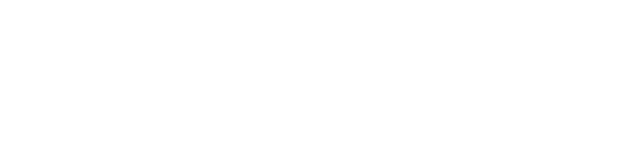
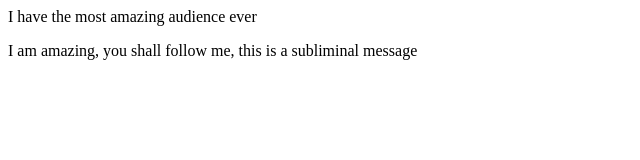
Before and after one commit to remi-code/Live-Session-Git, a plain HTML site: page index.html in a window 1280 px wide. Shown: the whole page, without its empty margins (0-640 px from the left). Drawn offline with Linux system fonts and the light colour scheme.

Commit message:
added <head> & <p> tag to index.html

```diff
--- a/index.html
+++ b/index.html
@@ -1 +1 @@
-<html></html>
+<html><head>I have the most amazing audience ever</head><p>I am amazing, you shall follow me, this is a subliminal message</p></html>
```
